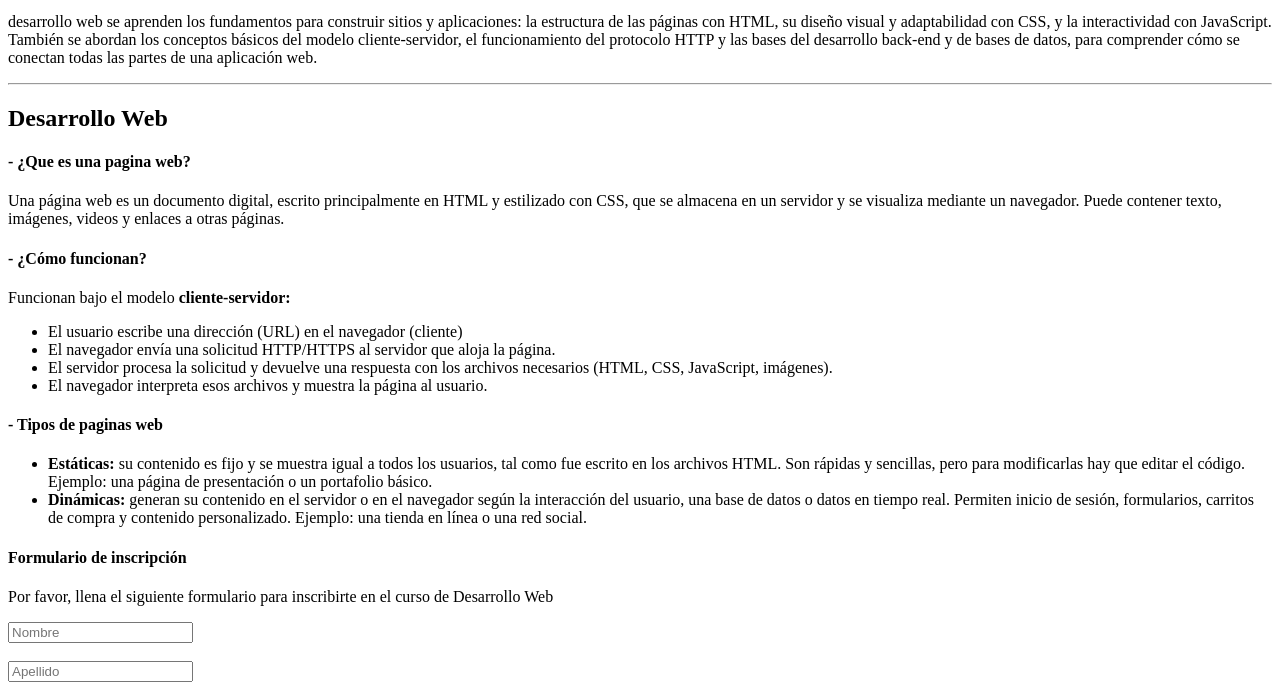
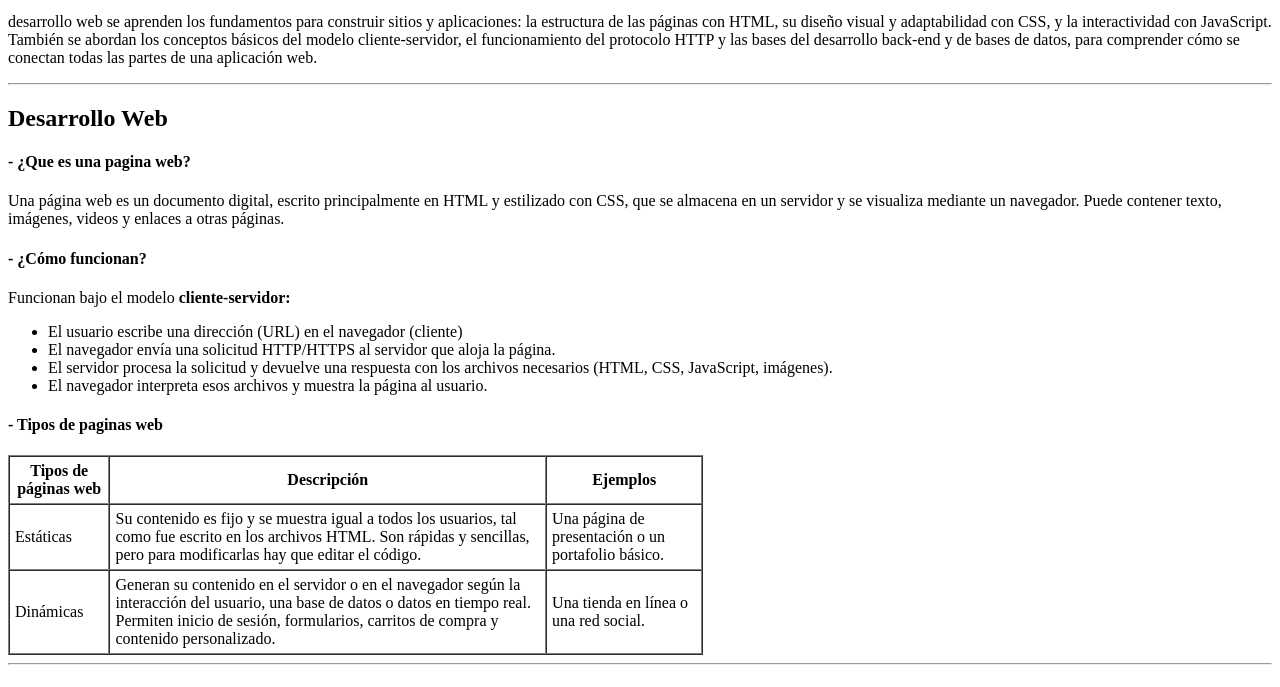
Before and after one commit to HectorBo-B/DSW_HTML, a plain HTML site: page index.html in a window 1280 px wide. Shown: the part 101-788 px from the top of the page. Drawn offline with Linux system fonts and the light colour scheme.

Commit message:
Se organizó parte del contenido en tablas

```diff
--- a/index.html
+++ b/index.html
@@ -35,11 +35,40 @@
                          <li>El navegador interpreta esos archivos y muestra la página al usuario.</li>
                       </ul>
 
+                      <!--Aquí irán las tablas que definen las páginas web estáticas y dinámicas-->
                       <h4>- Tipos de paginas web</h4>
+
+                      <table style="width:55%" cellspacing="0" cellpadding="5" border="1">
+
+                        <!--Encabezado de la tabla, aquí establecemos las columnas-->
+                        <tr>
+                          <th>Tipos de páginas web</th>
+                          <th>Descripción</th>
+                          <th>Ejemplos</th>
+                        </tr>
+
+                        <!--Filas de la tabla, aquí establecemos el contenido de cada columna-->
+                        <tr>
+                            <!--Contenido para páginas web estáticas-->
+                            <td>Estáticas</td>
+                            <td>Su contenido es fijo y se muestra igual a todos los usuarios, tal como fue escrito en los archivos HTML. Son rápidas y sencillas, pero para modificarlas hay que editar el código.</td>
+                            <td>Una página de presentación o un portafolio básico.</td>
+                        </tr>
+
+                        <tr>
+                            <!--Contenido para páginas web dinámicas-->
+                            <td>Dinámicas</td>
+                            <td>Generan su contenido en el servidor o en el navegador según la interacción del usuario, una base de datos o datos en tiempo real. Permiten inicio de sesión, formularios, carritos de compra y contenido personalizado.</td>
+                            <td>Una tienda en línea o una red social.</td>
+                        </tr>
+                      </table>
+                    <!--
+                      El contenido se ha comentado para que no se pierda la información.
                       <ul>
                         <li><strong>Estáticas:</strong> su contenido es fijo y se muestra igual a todos los usuarios, tal como fue escrito en los archivos HTML. Son rápidas y sencillas, pero para modificarlas hay que editar el código. Ejemplo: una página de presentación o un portafolio básico. </li>
                         <li> <strong>Dinámicas:</strong> generan su contenido en el servidor o en el navegador según la interacción del usuario, una base de datos o datos en tiempo real. Permiten inicio de sesión, formularios, carritos de compra y contenido personalizado. Ejemplo: una tienda en línea o una red social. </li>
                       </ul>
+                    -->
 
                 </div>
 
@@ -58,6 +87,7 @@
         </div>
 
         <!--Formulario de inscripción-->
+        <hr>
         <form>
             <h4>Formulario de inscripción</h4>
             <p>Por favor, llena el siguiente formulario para inscribirte en el curso de Desarrollo Web</p>
```
